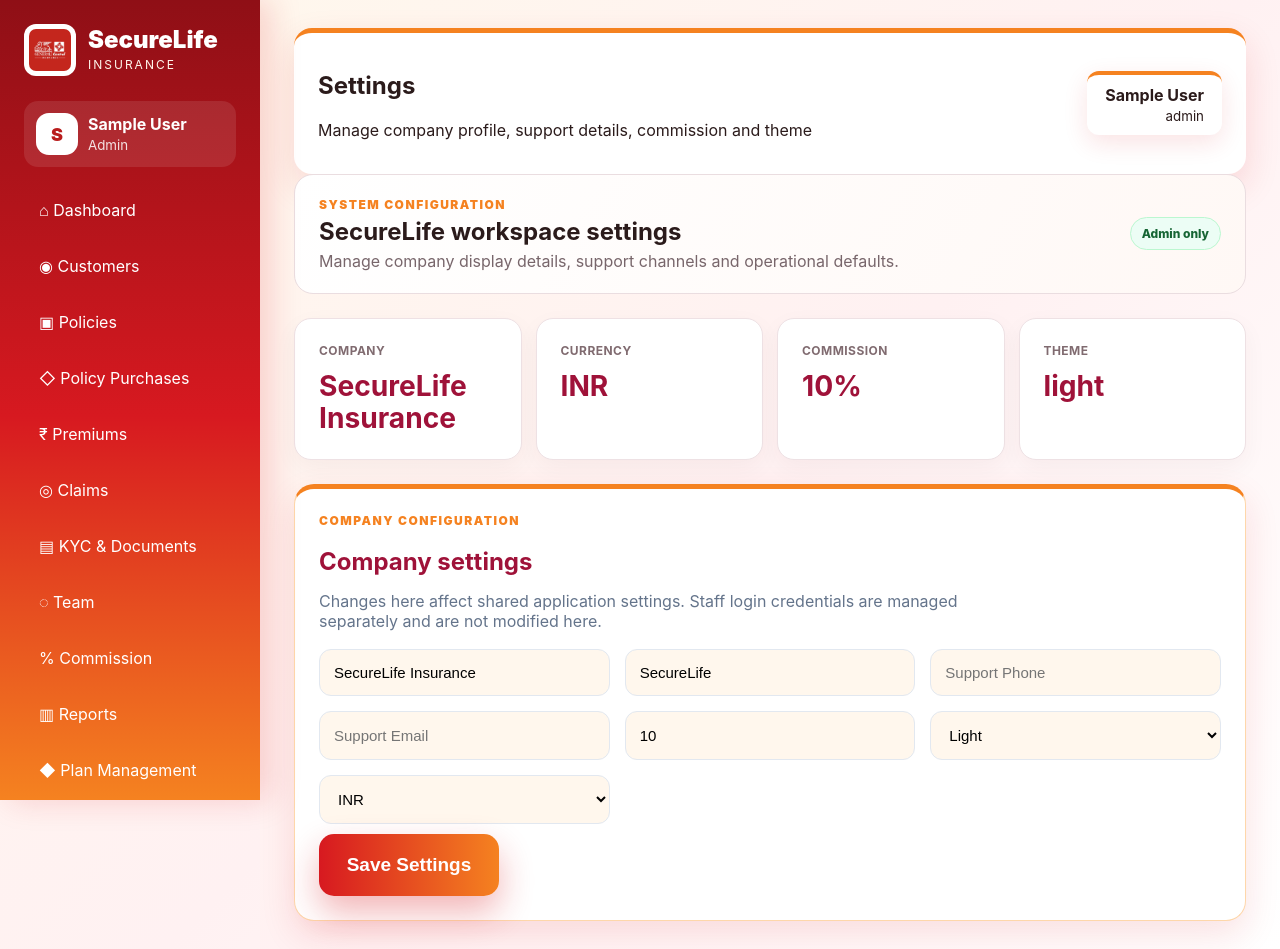
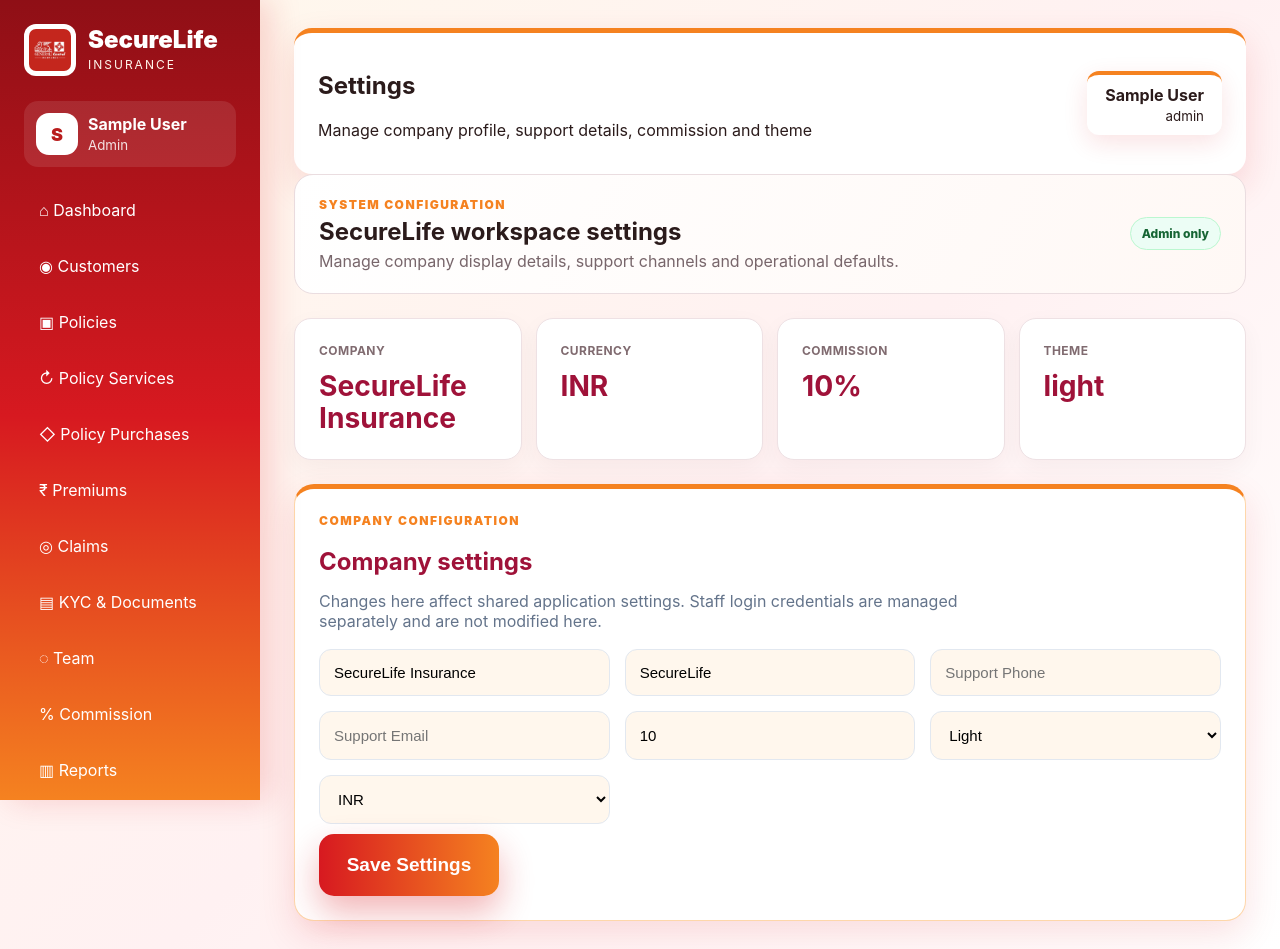
Before and after one commit to mummy7791/insurance-app, a React (Vite) app in the folder frontend/: page /settings in a window 1280 px wide. Built offline with nearby package versions, Linux system fonts and the light colour scheme; no server answers; sample sign-in values are in the browser's storage.

Commit message:
add policy services navigation

```diff
--- a/frontend/src/components/Sidebar.tsx
+++ b/frontend/src/components/Sidebar.tsx
@@ -29,6 +29,7 @@ const customerMenu = [
   { name: "Home", path: "/customer-dashboard", icon: "⌂" },
   { name: "Insurance Plans", path: "/insurance-plans", icon: "◇" },
   { name: "My Policies", path: "/policies", icon: "▣" },
+  { name: "Policy Services", path: "/policy-services", icon: "↻" },
   { name: "Premiums", path: "/premiums", icon: "₹" },
   { name: "Claims", path: "/claims", icon: "◎" },
   { name: "KYC & Documents", path: "/documents", icon: "▤" },
@@ -52,6 +53,7 @@ const menuItems: MenuItem[] = [
   { name: "My Profile", path: "/profile", icon: "◉", roles: ["advisor"] },
   { name: "Customers", path: "/customers", icon: "◉", roles: ["admin", "bm", "unit_manager", "agency_manager", "agent"] },
   { name: "Policies", path: "/policies", icon: "▣", roles: ["admin", "bm", "unit_manager", "agency_manager", "agent"] },
+  { name: "Policy Services", path: "/policy-services", icon: "↻", roles: ["admin", "bm", "unit_manager", "agency_manager", "agent"] },
   { name: "Policy Purchases", path: "/policy-purchases", icon: "◇", roles: ["admin", "bm", "unit_manager", "agency_manager"] },
   { name: "Premiums", path: "/premiums", icon: "₹", roles: ["admin", "bm", "unit_manager", "agency_manager", "agent"] },
   { name: "Claims", path: "/claims", icon: "◎", roles: ["admin", "bm", "unit_manager", "agency_manager", "agent"] },
```
